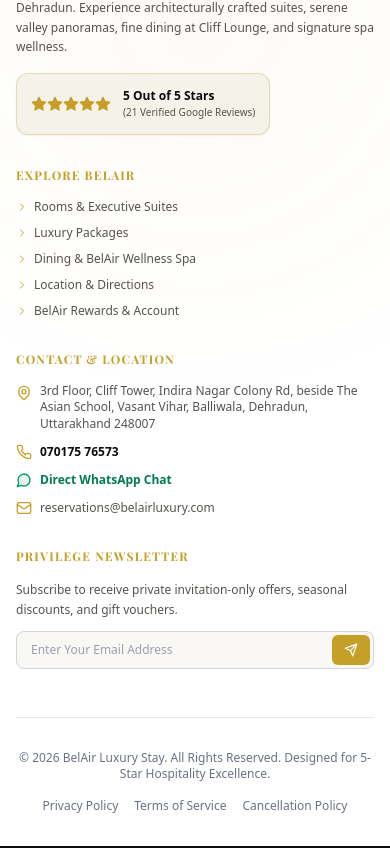
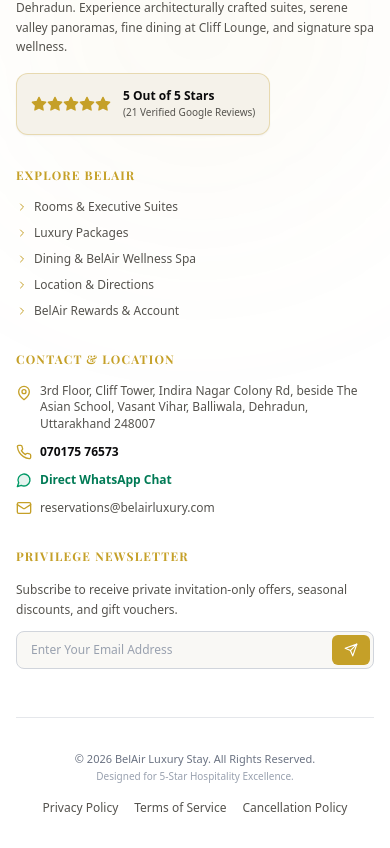
Before and after one commit to sumitxcman/Bal-Air, a React (Vite) app: page / in a window 390 px wide. Shown: the part 7804-8652 px from the top of the page. Built offline with nearby package versions, Linux system fonts and the light colour scheme; the HTML template or start-up script is replaced by a standard one; a web font is replaced by a local one.

Commit message:
Format footer copyright line for mobile phone responsiveness

```diff
--- a/src/components/Footer.jsx
+++ b/src/components/Footer.jsx
@@ -165,8 +165,13 @@
         </div>
 
         {/* Bottom Rights & Policy Modals */}
-        <div className="pt-8 flex flex-col sm:flex-row items-center justify-between gap-4 text-xs text-gray-500 text-center sm:text-left">
-          <p>© {new Date().getFullYear()} BelAir Luxury Stay. All Rights Reserved. Designed for 5-Star Hospitality Excellence.</p>
+        <div className="pt-8 flex flex-col sm:flex-row items-center justify-between gap-4 text-center sm:text-left">
+          <p className="text-[11px] sm:text-xs text-gray-500 font-medium leading-relaxed sm:leading-normal">
+            © {new Date().getFullYear()} BelAir Luxury Stay. All Rights Reserved.
+            <span className="block sm:inline sm:ml-1 text-[10px] sm:text-xs text-gray-400">
+              Designed for 5-Star Hospitality Excellence.
+            </span>
+          </p>
           <div className="flex flex-wrap items-center justify-center gap-4 sm:gap-6 text-xs font-medium">
             <button onClick={() => onOpenPolicy('privacy')} className="hover:text-[#C5A028] transition-colors hover:underline">
               Privacy Policy
```
